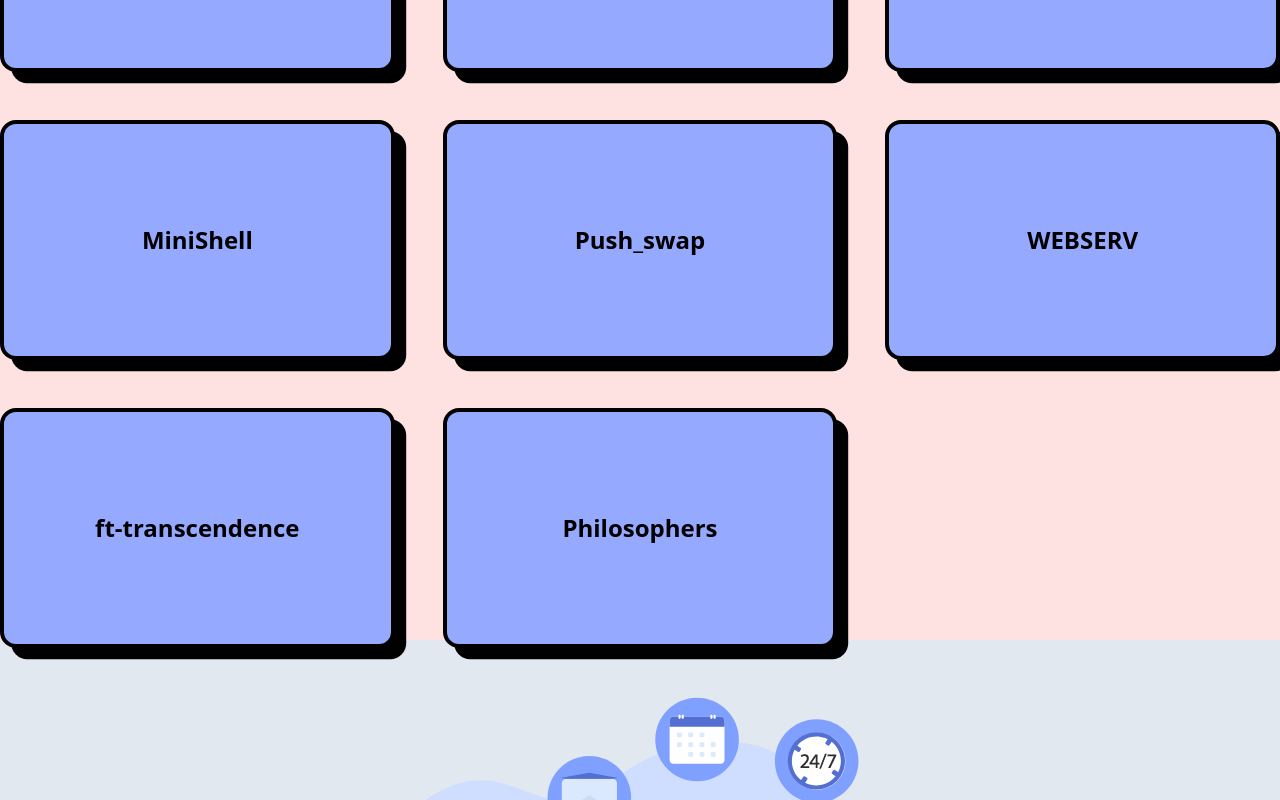
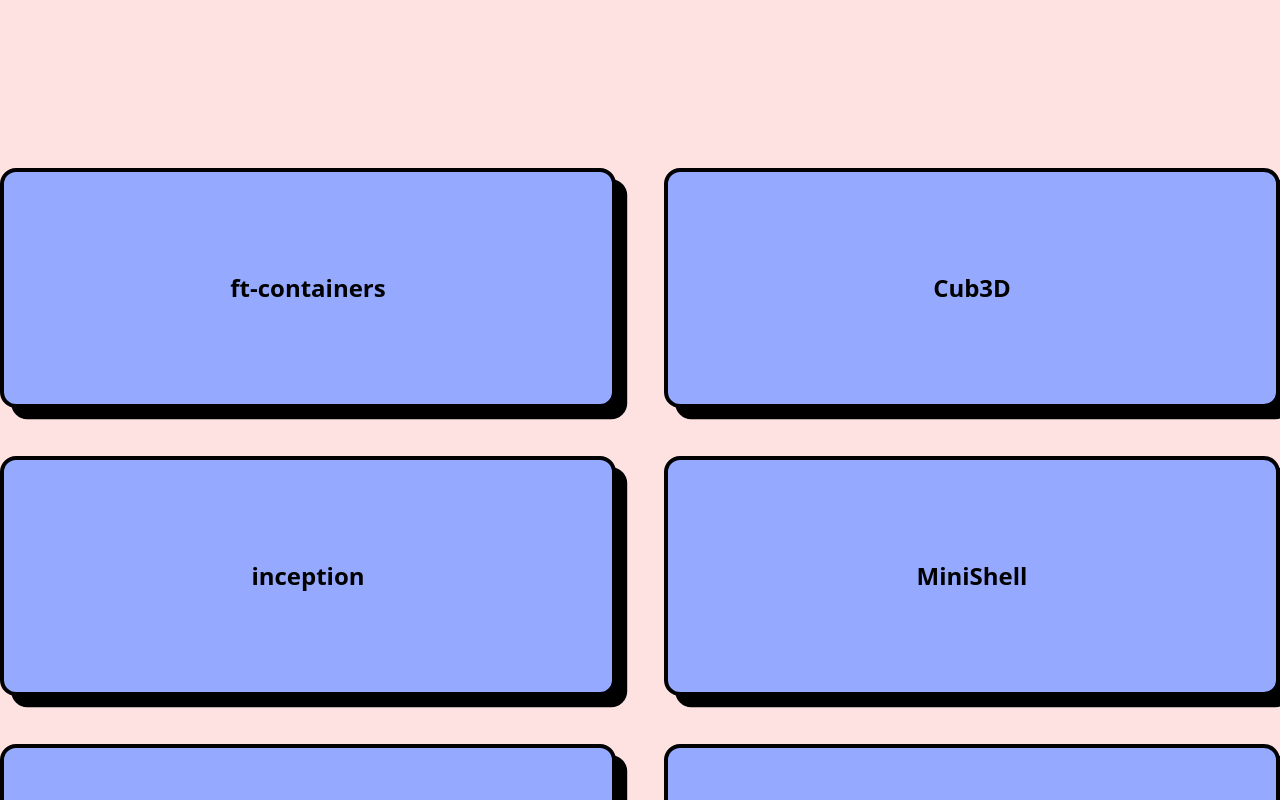
Before and after one commit to mbifenzi/smoothPortfolio, a Next.js app: page / in a window 1280 px wide. Shown: the part 1760-2560 px from the top of the page. Built offline with nearby package versions, Linux system fonts and the light colour scheme.

Commit message:
last touch

```diff
--- a/components/Project.jsx
+++ b/components/Project.jsx
@@ -1,7 +1,7 @@
 import React, { useEffect, useLayoutEffect, useRef } from "react";
 import { motion as m } from "framer-motion";
 import Lottie from "react-lottie";
-import { gsap } from "gsap/dist/gsap";
+import { gsap } from "gsap";
 import { Flip } from "gsap/dist/Flip";
 
 gsap.registerPlugin(Flip);
@@ -85,12 +85,8 @@ const listOfProjects = [
   },
 ];
 
-// const activClass = "card grid grid-cols-1 grid-rows-1 gap-4 order-none h-auto";
-// const inactiveClass = "card col-span-2 row-span-2 order-1 h-100% ";
 const Project = () => {
-
   const CardsRef = useRef(null);
-
   const handleClick = (e) => {
     const card = e.currentTarget;
 
@@ -98,16 +94,18 @@ const Project = () => {
 
     const state = Flip.getState(CardsRef.current);
     const isCardActive = card.classList.contains("active");
-
+    console.log(CardsRef.current);
     CardsRef.current.forEach((otherCard, otherIndex) => {
       otherCard.classList.remove("active");
       otherCard.classList.remove("inactive");
       if (!isCardActive && card !== otherCard) {
         card.classList.add("inactive");
+        card.classList.remove("active");
       }
     });
     if (!isCardActive) {
       card.classList.add("active");
+      card.classList.remove("inactive");
     }
     Flip.from(state, { duration: 1, ease: "expo.out", absolute: true });
   };
@@ -117,9 +115,12 @@ const Project = () => {
   }, []);
 
   return (
-    <div id="projects" className={`bg-red-100 h-[110rem] md:h-screen w-screen flex justify-center items-center `}>
-      <section  data-aos="zoom-in"  className="container mx-auto">
-        <div onClick={handleClick} className="card inactive">
+    <div
+      id="projects"
+      className={`bg-red-100 h-[110rem] w-screen flex justify-center items-center `}
+    >
+      <section data-aos="zoom-in" className="container mx-auto">
+        <div onClick={handleClick} className="card ">
           <div className="">
             <img src={listOfProjects[0].image} alt="project" />
             <h1 className="text-2xl font-bold text-center">
@@ -128,7 +129,7 @@ const Project = () => {
           </div>
           <p className="text-center">{listOfProjects[0].description}</p>
         </div>
-        <div onClick={handleClick} className="card inactive">
+        <div onClick={handleClick} className="card ">
           <div>
             <img src={listOfProjects[1].image} alt="project" />
             <h1 className="text-2xl font-bold text-center">
@@ -137,7 +138,7 @@ const Project = () => {
           </div>
           <p className="text-center">{listOfProjects[1].description}</p>
         </div>
-        <div onClick={handleClick} className="card inactive">
+        <div onClick={handleClick} className="card ">
           <div>
             <img src={listOfProjects[2].image} alt="project" />
             <h1 className="text-2xl font-bold text-center">
@@ -146,7 +147,7 @@ const Project = () => {
           </div>
           <p className="text-center">{listOfProjects[2].description}</p>
         </div>
-        <div onClick={handleClick} className="card inactive">
+        <div onClick={handleClick} className="card ">
           <div>
             <img src={listOfProjects[3].image} alt="project" />
             <h1 className="text-2xl font-bold text-center">
@@ -155,7 +156,7 @@ const Project = () => {
           </div>
           <p className="text-center">{listOfProjects[3].description}</p>
         </div>
-        <div onClick={handleClick} className="card inactive">
+        <div onClick={handleClick} className="card ">
           <div>
             <img src={listOfProjects[4].image} alt="project" />
             <h1 className="text-2xl font-bold text-center">
@@ -164,7 +165,7 @@ const Project = () => {
           </div>
           <p className="text-center">{listOfProjects[4].description}</p>
         </div>
-        <div onClick={handleClick} className="card inactive">
+        <div onClick={handleClick} className="card ">
           <div>
             <img src={listOfProjects[5].image} alt="project" />
             <h1 className="text-2xl font-bold text-center">
@@ -173,7 +174,7 @@ const Project = () => {
           </div>
           <p className="text-center">{listOfProjects[5].description}</p>
         </div>
-        <div onClick={handleClick} className="card inactive">
+        <div onClick={handleClick} className="card ">
           <div>
             <img src={listOfProjects[6].image} alt="project" />
             <h1 className="text-2xl font-bold text-center">
@@ -182,7 +183,7 @@ const Project = () => {
           </div>
           <p className="text-center">{listOfProjects[6].description}</p>
         </div>
-        <div onClick={handleClick} className="card inactive">
+        <div onClick={handleClick} className="card ">
           <a href="#project">
             <div>
               <img src={listOfProjects[7].image} alt="project" />
@@ -193,7 +194,6 @@ const Project = () => {
             <p className="text-center">{listOfProjects[7].description}</p>
           </a>
         </div>
-
       </section>
     </div>
   );
--- a/pages/project.tsx
+++ b/pages/project.tsx
@@ -2,8 +2,6 @@ import React from 'react'
 // import { motion as m } from 'framer-motion'
 import animationData from "../assets/lottie/contact.json";
 import Lottie from "react-lottie";
-
-
 
 function CoronaVirus() {
   const defaultOptions = {
--- a/styles/globals.css
+++ b/styles/globals.css
@@ -59,7 +59,7 @@
         justify-content: center;
         align-items: center;
         background: #95a9ff;
-        grid-column: span 2;
+        grid-column: span 3;
         font-size: 1.2rem;
         padding: 5rem;
         box-shadow: 0.7rem 0.7rem 0 black;
@@ -68,11 +68,10 @@
         /* transition: all 0.4s cubic-bezier(0.455, 0.03, 0.515, 0.955) 2s; */
     }
     .card.active {
-        flex-direction: row;
         grid-column: 1 / span 6;
         grid-row: 1 ;
         order: 0;
-        height: fit-content;
+        height: auto;
     }
 
     .card p {
@@ -92,11 +91,11 @@
         height: 200px;
         width: 400px;
     }
-    /* .card.inactive {
+    .card.inactive {
         grid-column: span 2;
-    } */
-    @media only screen and (max-width: 767px) {
+    }
+    /* @media only screen and (max-width: 767px) {
         .card {
             grid-column: span 3;
         }
-      }
+      } */
```
